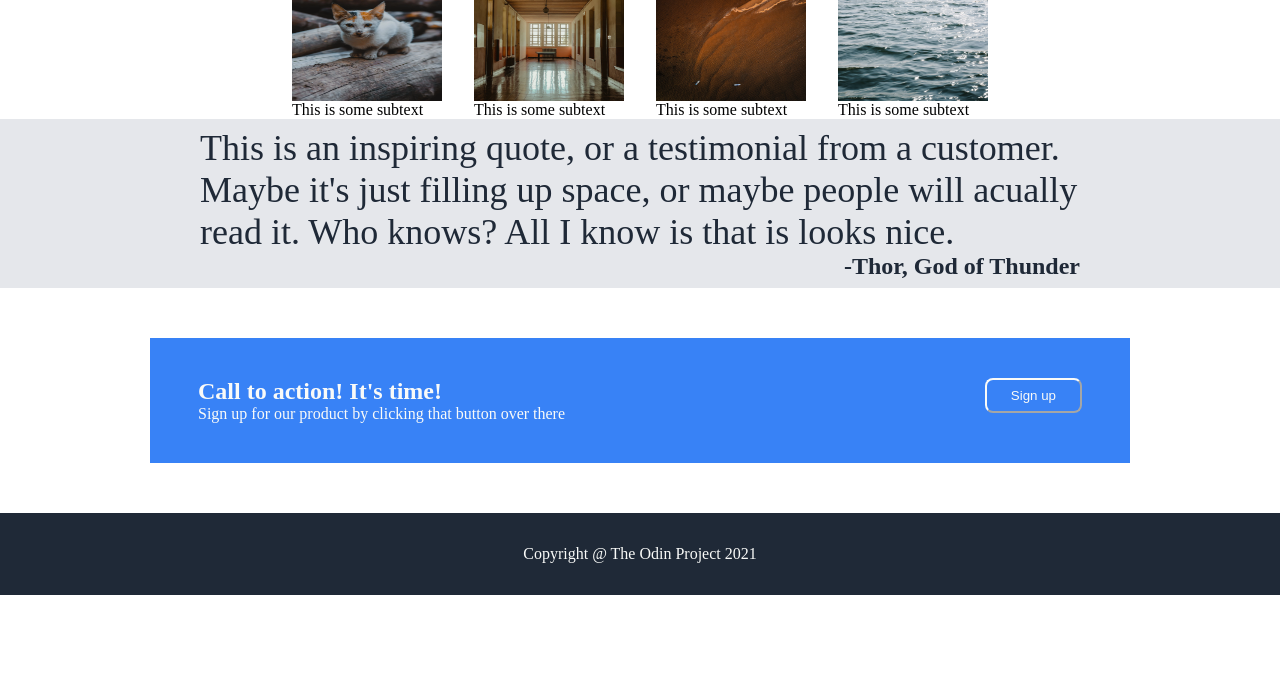
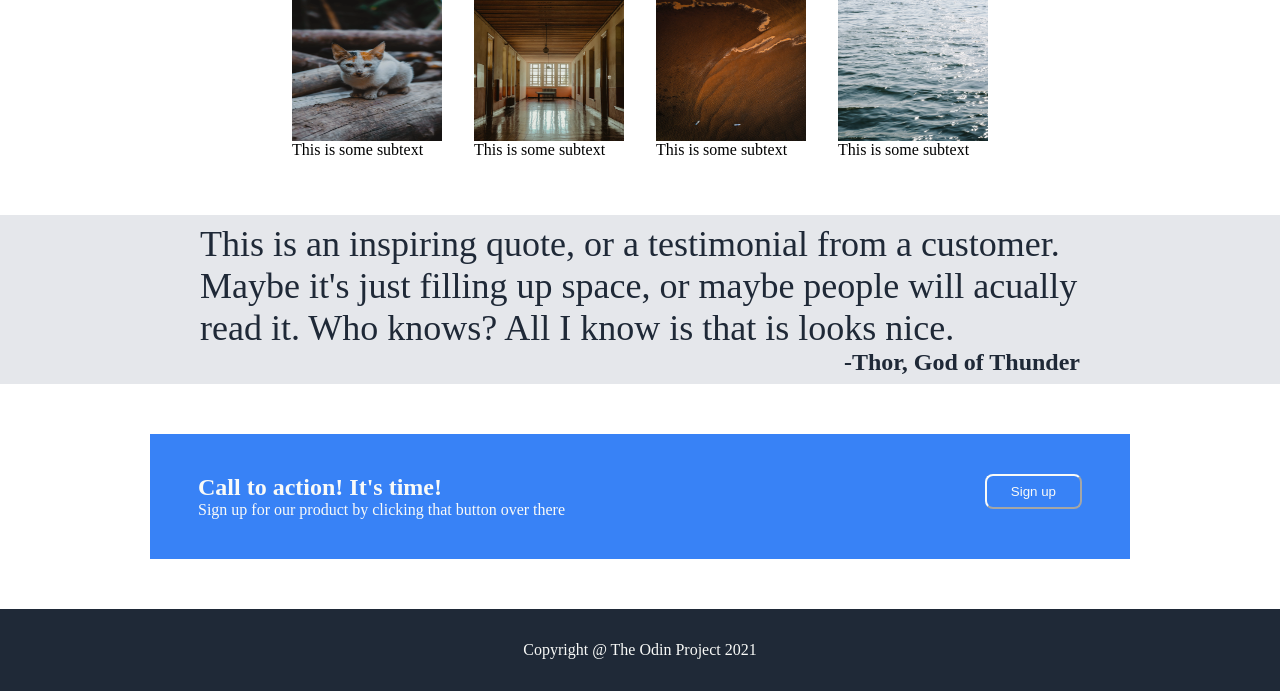
Before and after one commit to KamBia25/second-odin-project, a plain HTML site: page index.html in a window 1280 px wide. Shown: the part 496-1187 px from the top of the page. Before the commit the page ends 1091 px from the top, so only its background shows below. Drawn offline with Linux system fonts and the light colour scheme.

Commit message:
add paddings to informaton part of website

```diff
--- a/styles.css
+++ b/styles.css
@@ -56,7 +56,7 @@ button {
 .information {
     display: flex;
     justify-content: center;
-    padding: 0  200px;
+    padding: 40px  200px;
     flex-direction: column;
 }
 #inf-header{
@@ -75,6 +75,7 @@ height: 150px;
     display: flex;
     justify-content: center;
     gap: 32px;
+    padding-bottom: 16px;
 }
 .inf-cont {
 display: flex;
```
